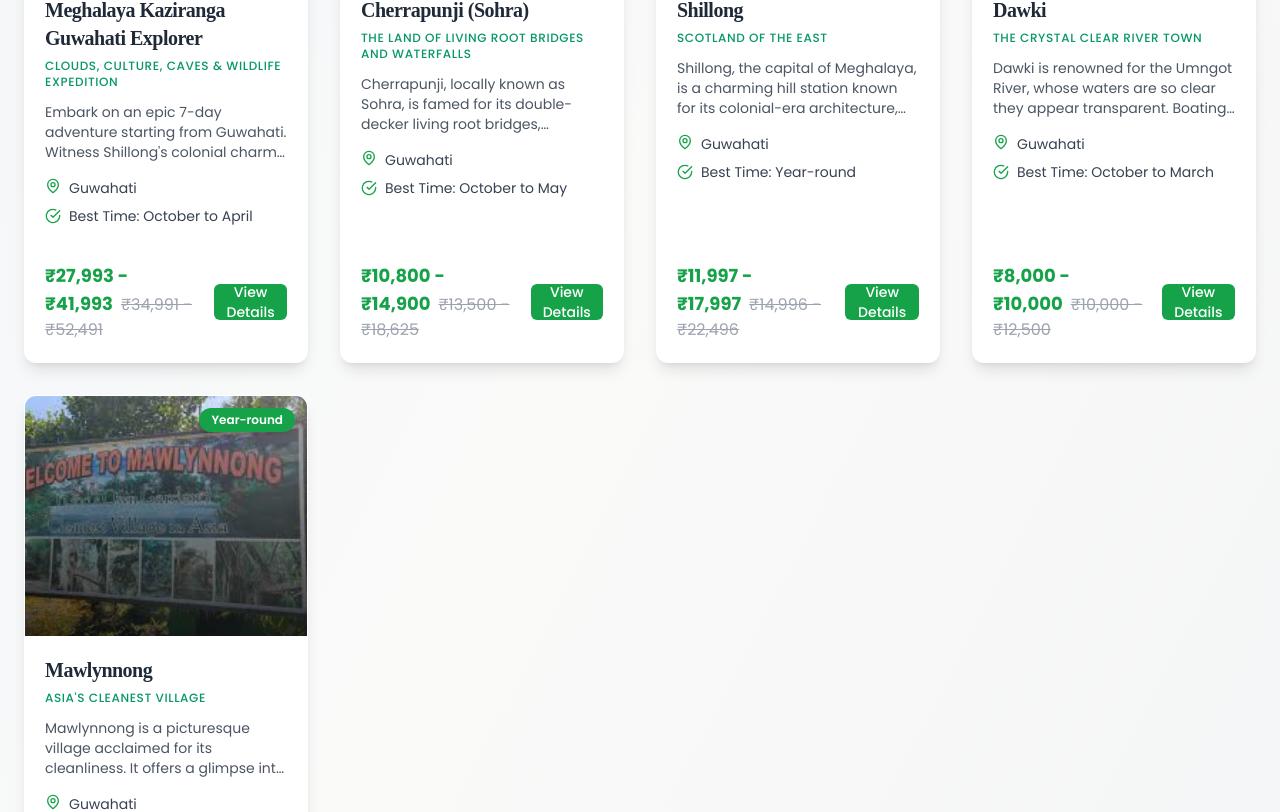
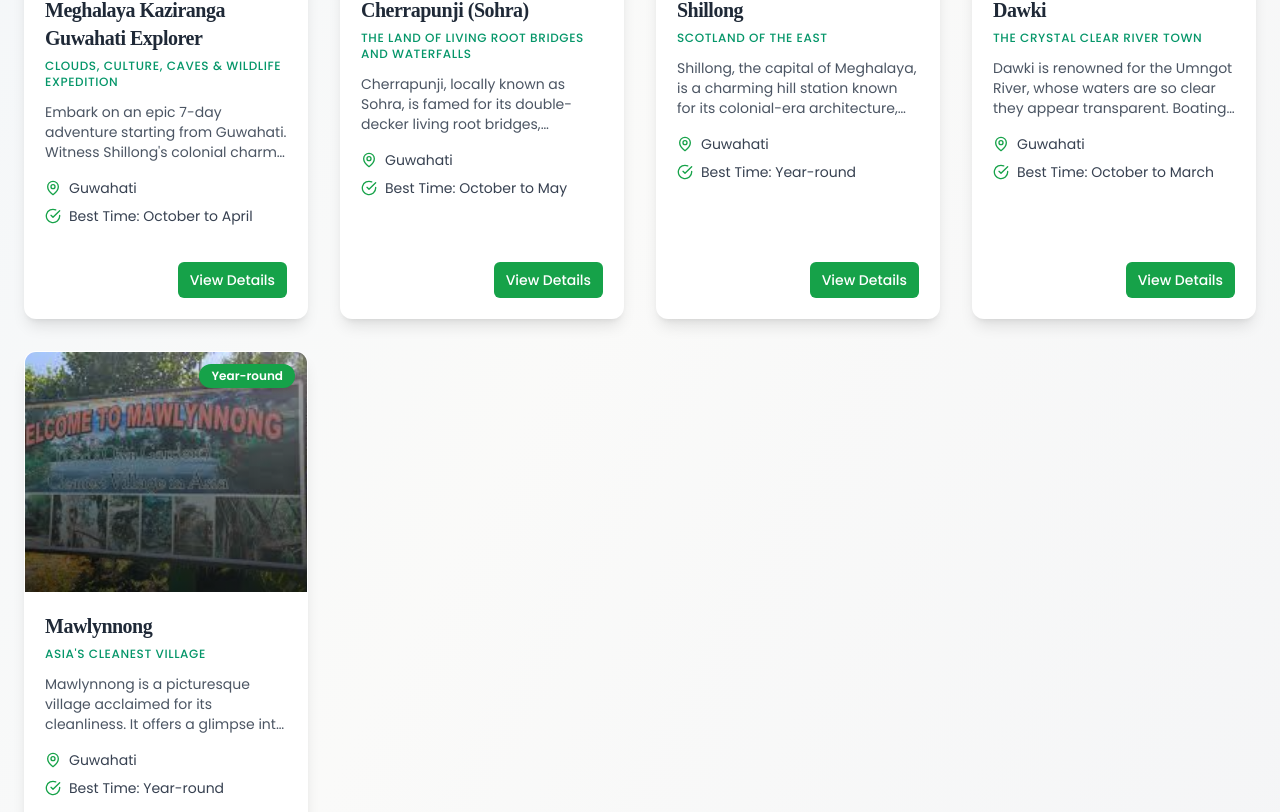
Before and after one commit to HeartCoder/Real, a React (Vite) app: page /destinations in a window 1280 px wide. Shown: the part 1029-1841 px from the top of the page. Built offline with nearby package versions, Linux system fonts and the light colour scheme; a web font is replaced by a local one.

Commit message:
Update DestinationCard.jsx

```diff
--- a/src/components/page-specific/destinations/DestinationCard.jsx
+++ b/src/components/page-specific/destinations/DestinationCard.jsx
@@ -1,10 +1,9 @@
-import React, { useMemo } from "react";
+import React from "react";
 import { useNavigate } from "react-router-dom";
 import { motion } from "framer-motion";
 import { Card, CardContent, CardDescription, CardFooter, CardHeader, CardTitle } from "@/components/ui/card";
 import { Button } from "@/components/ui/button";
 import { CalendarDays, MapPin, CheckCircle, Sparkles } from "lucide-react";
-import { getNewPriceDetails } from "@/lib/priceUtils";
 
 const DestinationCard = ({ destination, stateKey }) => {
   const navigate = useNavigate();
@@ -14,11 +13,6 @@ const DestinationCard = ({ destination, stateKey }) => {
   };
 
   const cardImage = destination.images[0]?.url || "https://images.unsplash.com/photo-1492714284113-6e74f3a3d95c";
-
-  const priceDetails = useMemo(
-    () => getNewPriceDetails(destination.duration, destination.id, destination.priceData),
-    [destination.duration, destination.id, destination.priceData]
-  );
 
   const durationDisplay = destination.duration.includes("Nights")
     ? destination.duration
@@ -62,7 +56,7 @@ const DestinationCard = ({ destination, stateKey }) => {
         <CardContent className="flex-grow p-5 pt-0">
           <p className="text-sm text-gray-600 mb-4 line-clamp-3">{destination.description}</p>
           <div className="space-y-2 text-sm mb-4">
-            <div className="flex items-center-center text-gray-700">
+            <div className="flex items-center text-gray-700">
               <MapPin className="h-4 w-4 mr-2 text-primary" />
               {destination.itinerary?.source || "Customizable Pickup"}
             </div>
@@ -73,22 +67,10 @@ const DestinationCard = ({ destination, stateKey }) => {
           </div>
         </CardContent>
 
-        <CardFooter className="p-5 pt-0 flex flex-col space-y-2">
-          <div className="flex items-center justify-between w-full">
-            <div>
-              <span className="text-lg font-bold text-primary mr-2">
-                {priceDetails.discounted}
-              </span>
-              {priceDetails.original !== priceDetails.discounted && (
-                <span className="text-gray-400 line-through text-base">
-                  {priceDetails.original}
-                </span>
-              )}
-            </div>
-            <Button onClick={handleViewDetails} size="sm" className="bg-primary hover:bg-primary/90 text-white">
-              View Details
-            </Button>
-          </div>
+        <CardFooter className="p-5 pt-0 flex justify-end">
+          <Button onClick={handleViewDetails} size="sm" className="bg-primary hover:bg-primary/90 text-white">
+            View Details
+          </Button>
         </CardFooter>
       </Card>
     </motion.div>
```
